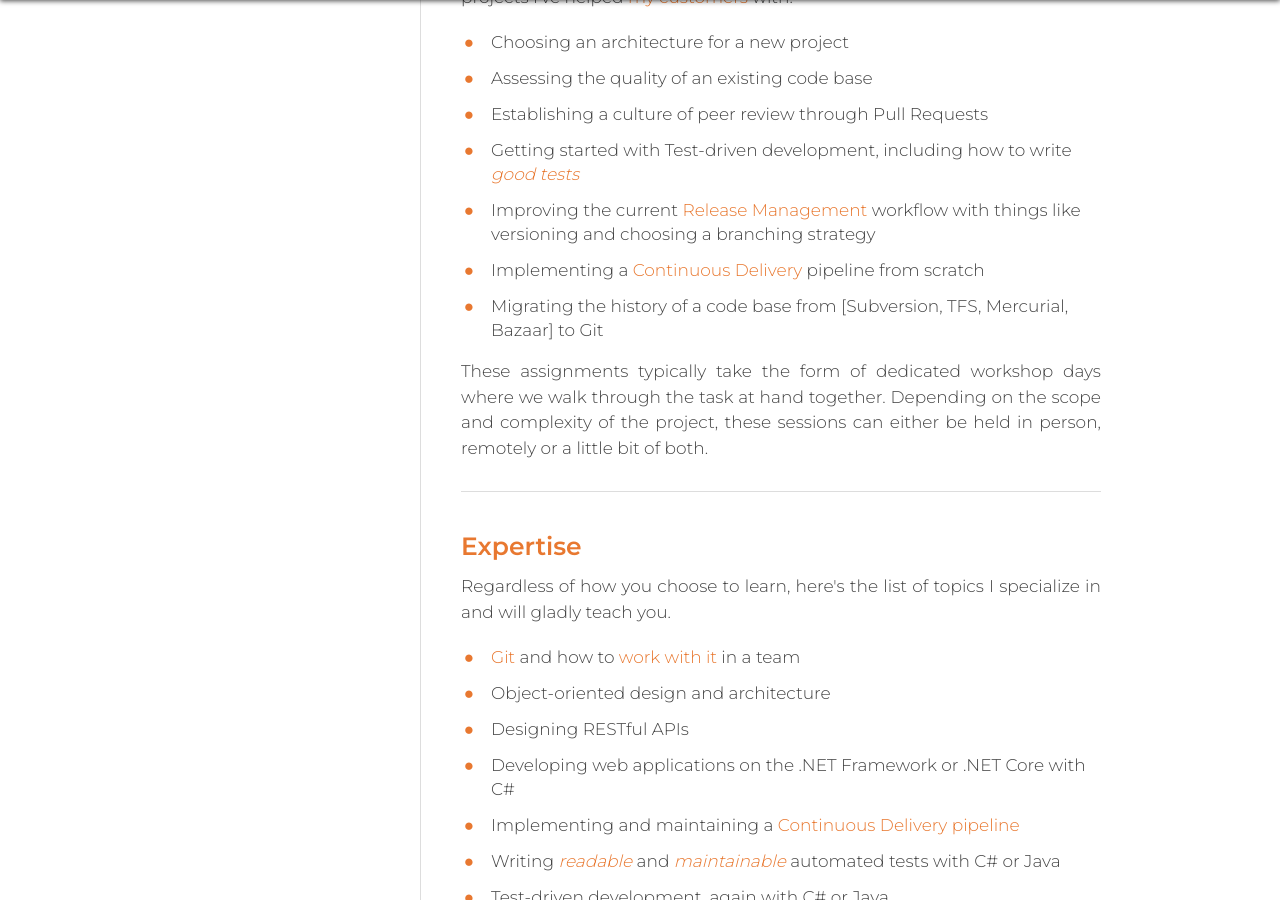
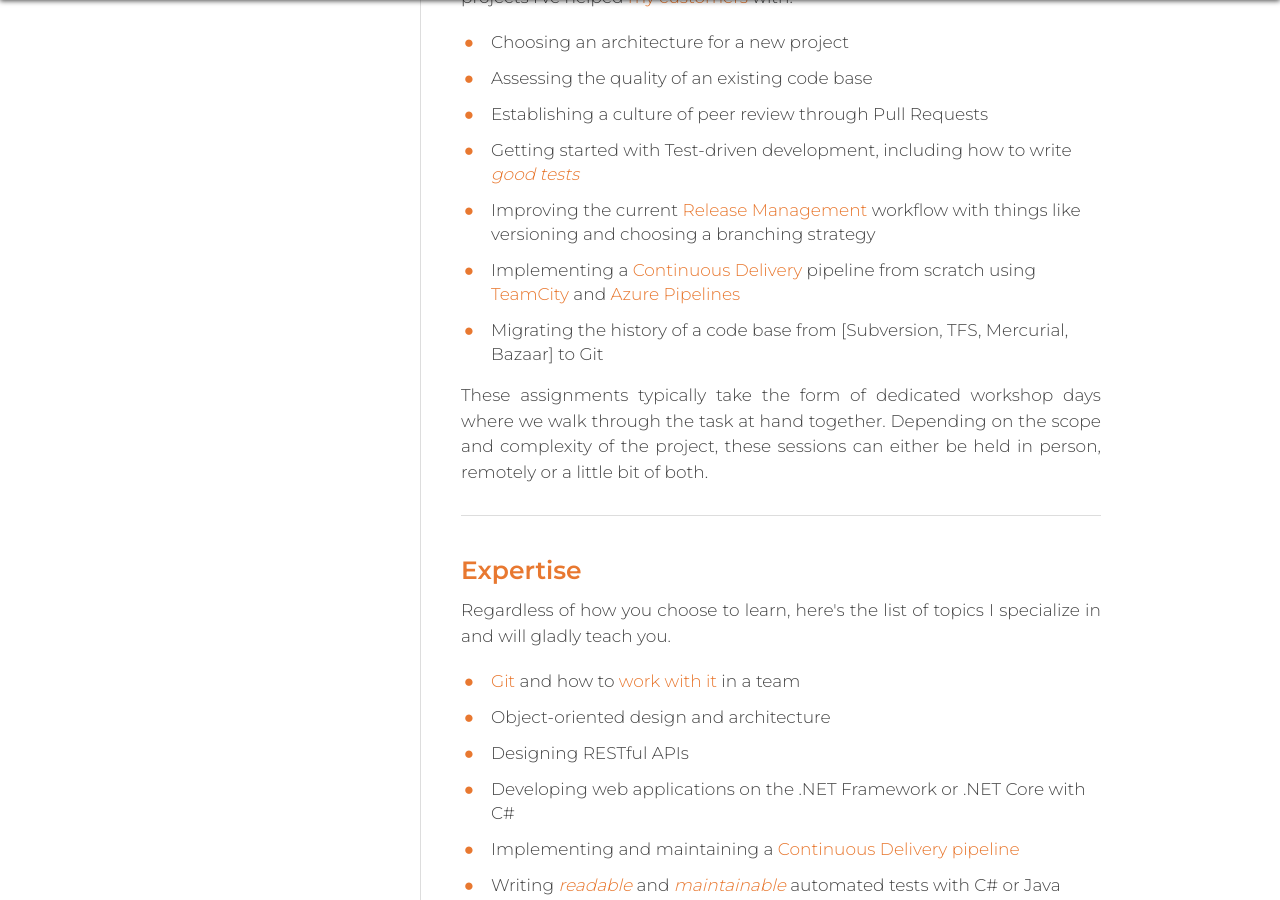
Before and after one commit to megakemp/megakemp.github.io, a Jekyll site: the page built from offering/index.html, in a window 1280 px wide and 900 px high, scrolled down 2361 px. Built offline with Jekyll 4.4.1, drawn with Linux system fonts in a browser that asks for light colours; nearby versions of some CDN libraries; comment, search, counter and statistics services are not loaded.

Commit message:
Adds TeamCity and Azure Pipelines to the consulting services

```diff
--- a/offering/index.html
+++ b/offering/index.html
@@ -61,7 +61,7 @@
     <li>Establishing a culture of peer review through Pull Requests</li>
     <li>Getting started with Test-driven development, including how to write <a href="/2011/12/15/keep-your-unit-tests-dry-with-autofixture-customizations/"><em>good tests</em></a></li>
     <li>Improving the current <a href="https://en.wikipedia.org/wiki/Release_management">Release Management</a> workflow with things like versioning and choosing a branching strategy</li>
-    <li>Implementing a <a href="https://en.wikipedia.org/wiki/Continuous_delivery">Continuous Delivery</a> pipeline from scratch</li>
+    <li>Implementing a <a href="https://en.wikipedia.org/wiki/Continuous_delivery">Continuous Delivery</a> pipeline from scratch using <a href="https://www.jetbrains.com/teamcity/">TeamCity</a> and <a href="https://azure.microsoft.com/en-us/services/devops/pipelines/">Azure Pipelines</a></li>
     <li>Migrating the history of a code base from [Subversion, TFS, Mercurial, Bazaar] to Git</li>
   </ul>
 
```
